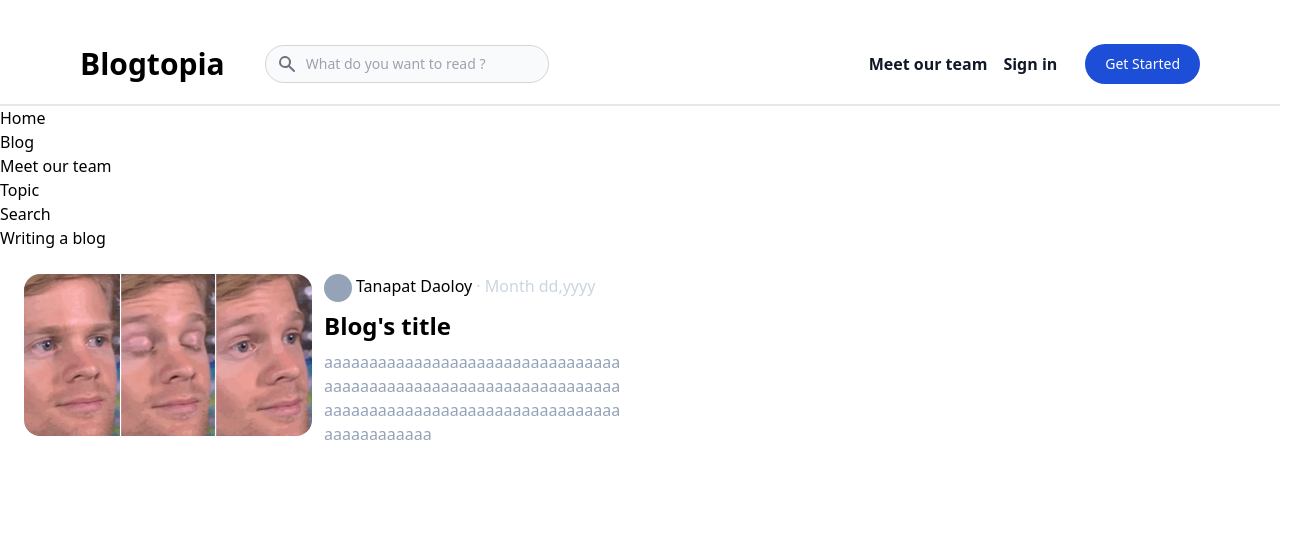
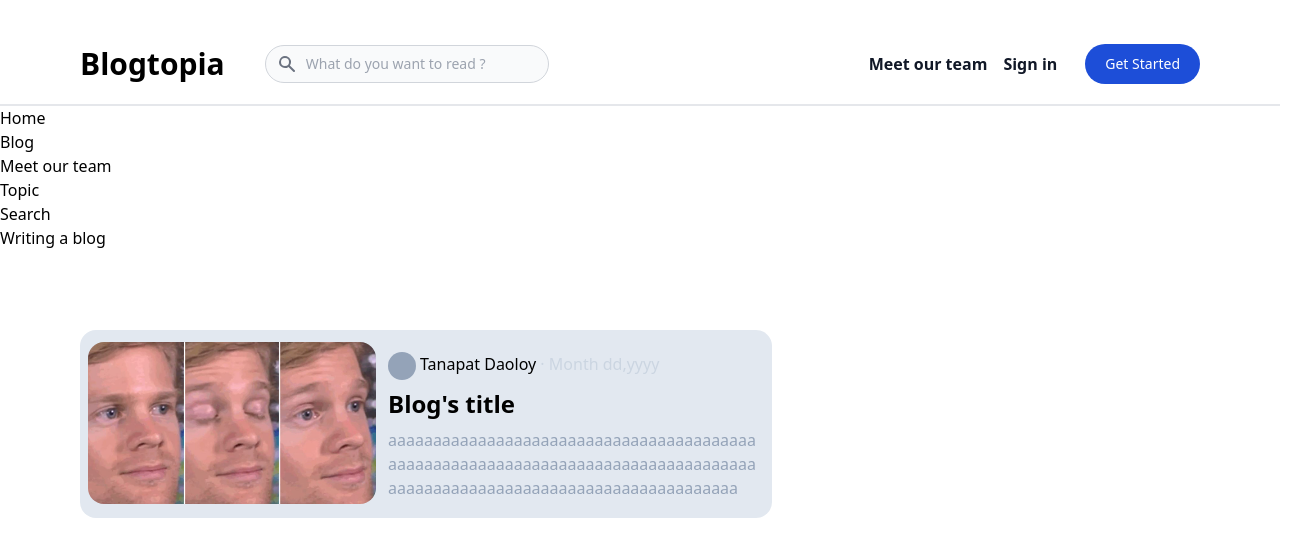
Before and after one commit to Lostjerome/PROJECT2-SEC-1-BLOGTOPIA, a Vue app: page / in a window 1280 px wide. Shown: the top 556 px of the page, 1304 px wide, since content can reach past the window. Built offline with nearby package versions, Linux system fonts and the light colour scheme.

Commit message:
:lipstick: 2nd Blog component

```diff
--- a/src/components/Blog.vue
+++ b/src/components/Blog.vue
@@ -2,18 +2,40 @@
 import { ref } from 'vue';
 const itList = ref(true)
 
+const props = defineProps({
+  title :{
+    type : String
+  },
+  description : {
+    type : String
+  },
+  isList : {
+    type : Boolean,
+    required : true
+  },
+  author : {
+    type : String
+  },
+  date : {
+    type : String
+  },
+  image : {
+    type : String
+  }
+})
 
 </script>
 <template>
   <!-- blog -->
-  <div class="w-full h-full m-6" :class="itList == true?'flex flex-rows':'flex flex-col'">
+  <div class="m-20 flex bg-slate-200 rounded-2xl items-center " :class="itList == true?' flex-rows w-fit h-fit':'flex-col'">
+
     <!-- image -->
-    <div class=" w-72 h-44">
-      <img src="../assets/image/skynews-drew-scanlon-blinking-white-guy_4786055.jpg" class=" rounded-2xl">
+    <div class="w-72 h-44 " :class="itList == true?'mt-3 ml-2':''">
+      <img src="../assets/image/skynews-drew-scanlon-blinking-white-guy_4786055.jpg" class=" rounded-2xl ">
     </div>
 
     <!-- content_blog -->
-        <div class=" w-96 h-32 pr-20 " :class="itList == true?'ml-3':''">
+        <div class=" w-96 h-32  " :class="itList == true?'ml-3 mb-4':''">
           <!-- profile -->
             <div class="flex flex-rows">
                 <!-- profile_pic -->
@@ -25,10 +47,11 @@ const itList = ref(true)
            <!-- preview_content -->
           <div>
             <h1 class=" font-bold mt-2 mb-2 text-2xl">Blog's title</h1>
-            <p class=" break-words text-slate-400">aaaaaaaaaaaaaaaaaaaaaaaaaaaaaaaaaaaaaaaaaaaaaaaaaaaaaaaaaaaaaaaaaaaaaaaaaaaaaaaaaaaaaaaaaaaaaaaaaaaaaaaaaaaaaaa</p>
+            <p class=" break-words text-slate-400" :class="itList == true?'pr-3':''">aaaaaaaaaaaaaaaaaaaaaaaaaaaaaaaaaaaaaaaaaaaaaaaaaaaaaaaaaaaaaaaaaaaaaaaaaaaaaaaaaaaaaaaaaaaaaaaaaaaaaaaaaaaaaaaaaaaaaaaaa</p>
           </div>
         </div>
-  </div>
+      </div>
+
 
 
 </template>
```
